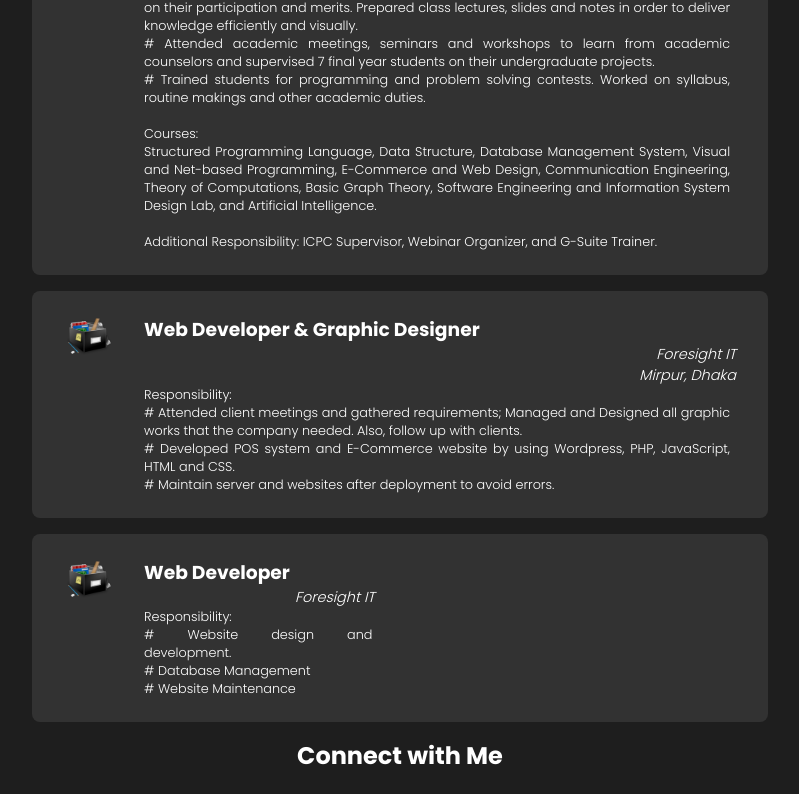
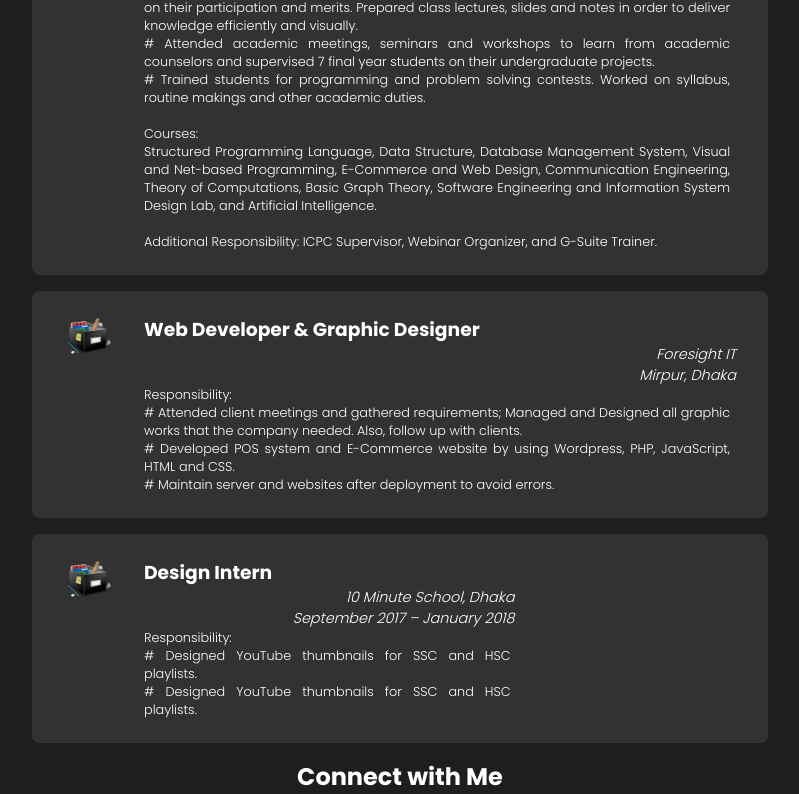
Before and after one commit to Pinto-paul/pab-website, a React (Create React App) app: page / in a window 1280 px wide. Shown: the part 3574-4368 px from the top of the page, without its empty margins (240-1039 px from the left). Before the commit the page ends 4347 px from the top, so only its background shows below. Built offline with nearby package versions, Linux system fonts and the light colour scheme.

Commit message:
Deployed website

```diff
--- a/src/components/Experience/experience.js
+++ b/src/components/Experience/experience.js
@@ -47,13 +47,12 @@ const Experience = () => {
                 <div className="expRow">
                     <img src={workLogo} alt="Design Intern" className="expImage"/>
                     <div className="expText">
-                        <h3>Web Developer</h3>
-                        <p><i>Foresight IT</i></p>
+                        <h3>Design Intern</h3>
+                        <p><i>10 Minute School, Dhaka<br/>September 2017 – January 2018</i></p>
                         <div className="expDet">
                             <span>
-                                Responsibility:<br/># Website design and development. <br/>
-                              # Database Management <br />
-                              # Website Maintenance
+                                Responsibility:<br/># Designed YouTube thumbnails for SSC and HSC playlists.<br/>
+                              # Designed YouTube thumbnails for SSC and HSC playlists.
                             </span>
                         </div>
                     </div>
```
